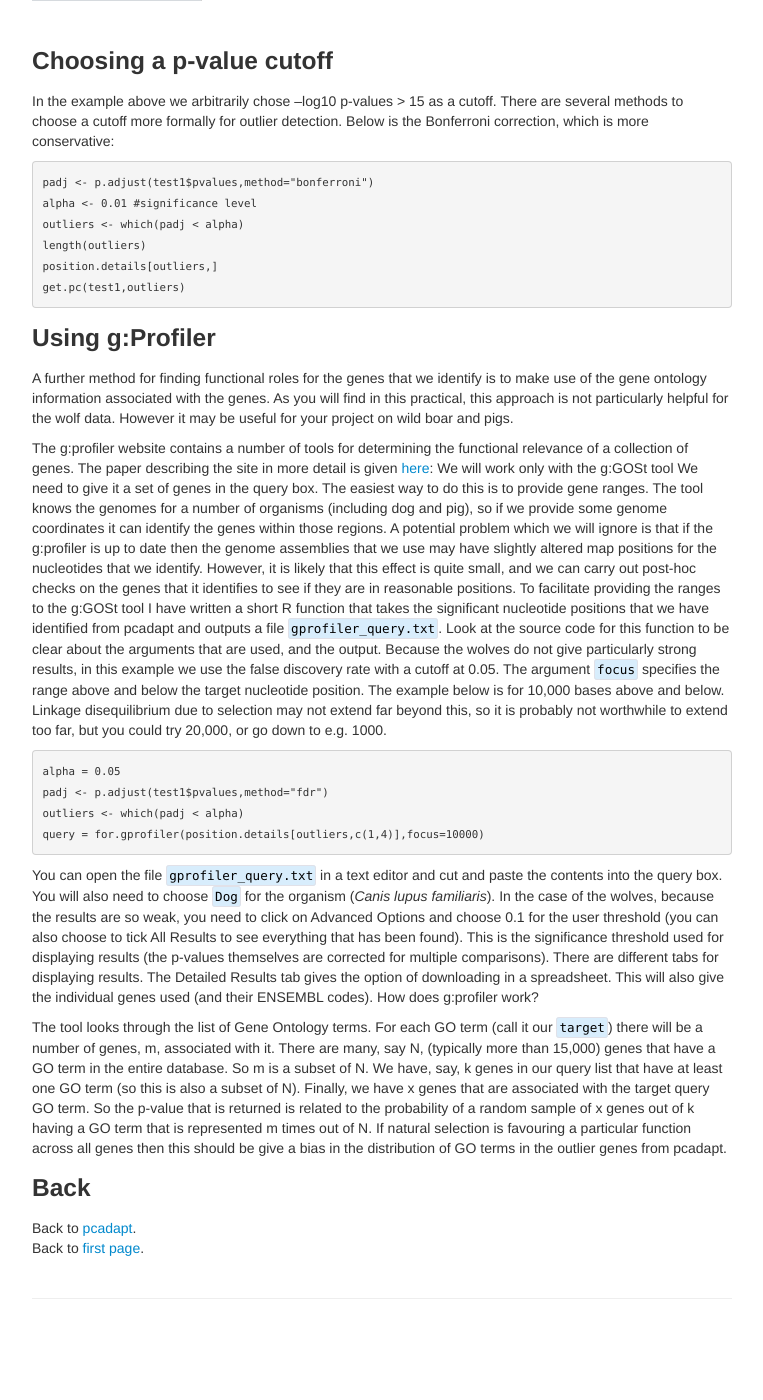
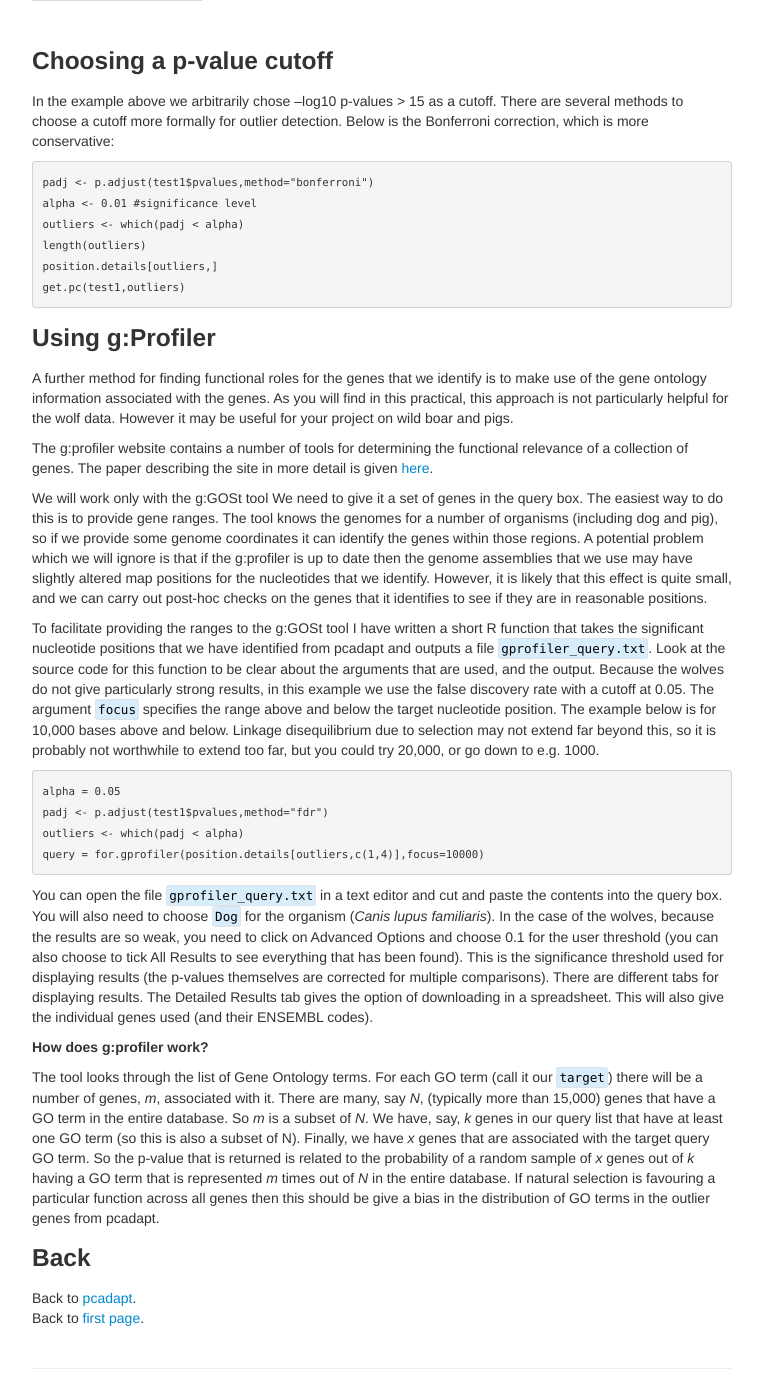
Before and after one commit to ritarasteiro/FieldCourse, a Jekyll site: the page built from pages/PCAdapt_practical.md, in a window 1280 px wide and 1400 px high, scrolled down 6562 px. Shown: the whole window, without its empty margins (258-1021 px from the left). Built offline with Jekyll 4.4.1, drawn with Linux system fonts in a browser that asks for light colours; before the commit the page ends 7892 px from its top, so only the background shows below that.

Commit message:
Update PCAdapt_practical.md

```diff
--- a/pages/PCAdapt_practical.md
+++ b/pages/PCAdapt_practical.md
@@ -260,10 +260,12 @@ get.pc(test1,outliers)
 
 A further method for finding functional roles for the genes that we identify is to make use of the gene ontology information associated with the genes. As you will find in this practical, this approach is not particularly helpful for the wolf data. However it may be useful for your project on wild boar and pigs.
 
-The g:profiler website contains a number of tools for determining the functional relevance of a collection of genes. The paper describing the site in more detail is given [here](https://doi.org/10.1093/nar/gkz369):
+The g:profiler website contains a number of tools for determining the functional relevance of a collection of genes. The paper describing the site in more detail is given [here](https://doi.org/10.1093/nar/gkz369).
+
 We will work only with the g:GOSt tool
 We need to give it a set of genes in the query box.
 The easiest way to do this is to provide gene ranges. The tool knows the genomes for a number of organisms (including dog and pig), so if we provide some genome coordinates it can identify the genes within those regions. A potential problem which we will ignore is that if the g:profiler is up to date then the genome assemblies that we use may have slightly altered map positions for the nucleotides that we identify. However, it is likely that this effect is quite small, and we can carry out post-hoc checks on the genes that it identifies to see if they are in reasonable positions.
+
 To facilitate providing the ranges to the g:GOSt tool I have written a short R function that takes the significant nucleotide positions that we have identified from pcadapt and outputs a file ``gprofiler_query.txt``.
 Look at the source code for this function to be clear about the arguments that are used, and the output.
 Because the wolves do not give particularly strong results, in this example we use the false discovery rate with a cutoff at 0.05. The argument ``focus`` specifies the range above and below the target nucleotide position. The example below is for 10,000 bases above and below. Linkage disequilibrium due to selection may not extend far beyond this, so it is probably not worthwhile to extend too far, but you could try 20,000, or go down to e.g. 1000.
@@ -278,9 +280,10 @@ There are different tabs for displaying results. The Detailed Results tab gives
 <!--
 <img src="..\data\GO_detailed_res.png">
 -->
-How does g:profiler work?
 
-The tool looks through the list of Gene Ontology terms. For each GO term (call it our ``target``) there will be a number of genes, m, associated with it. There are many, say N, (typically more than 15,000) genes that have a GO term in the entire database. So m is a subset of N. We have, say, k genes in our query list that have at least one GO term (so this is also a subset of N). Finally, we have x genes that are associated with the target query GO term. So the p-value that is returned is related to the probability of a random sample of x genes out of k having a GO term that is represented m times out of N. If natural selection is favouring a particular function across all genes then this should be give a bias in the distribution of GO terms in the outlier genes from pcadapt.
+**How does g:profiler work?**
+
+The tool looks through the list of Gene Ontology terms. For each GO term (call it our ``target``) there will be a number of genes, *m*, associated with it. There are many, say *N*, (typically more than 15,000) genes that have a GO term in the entire database. So *m* is a subset of *N*. We have, say, *k* genes in our query list that have at least one GO term (so this is also a subset of N). Finally, we have *x* genes that are associated with the target query GO term. So the p-value that is returned is related to the probability of a random sample of *x* genes out of *k* having a GO term that is represented *m* times out of *N* in the entire database. If natural selection is favouring a particular function across all genes then this should be give a bias in the distribution of GO terms in the outlier genes from pcadapt.
 
 
 
```
